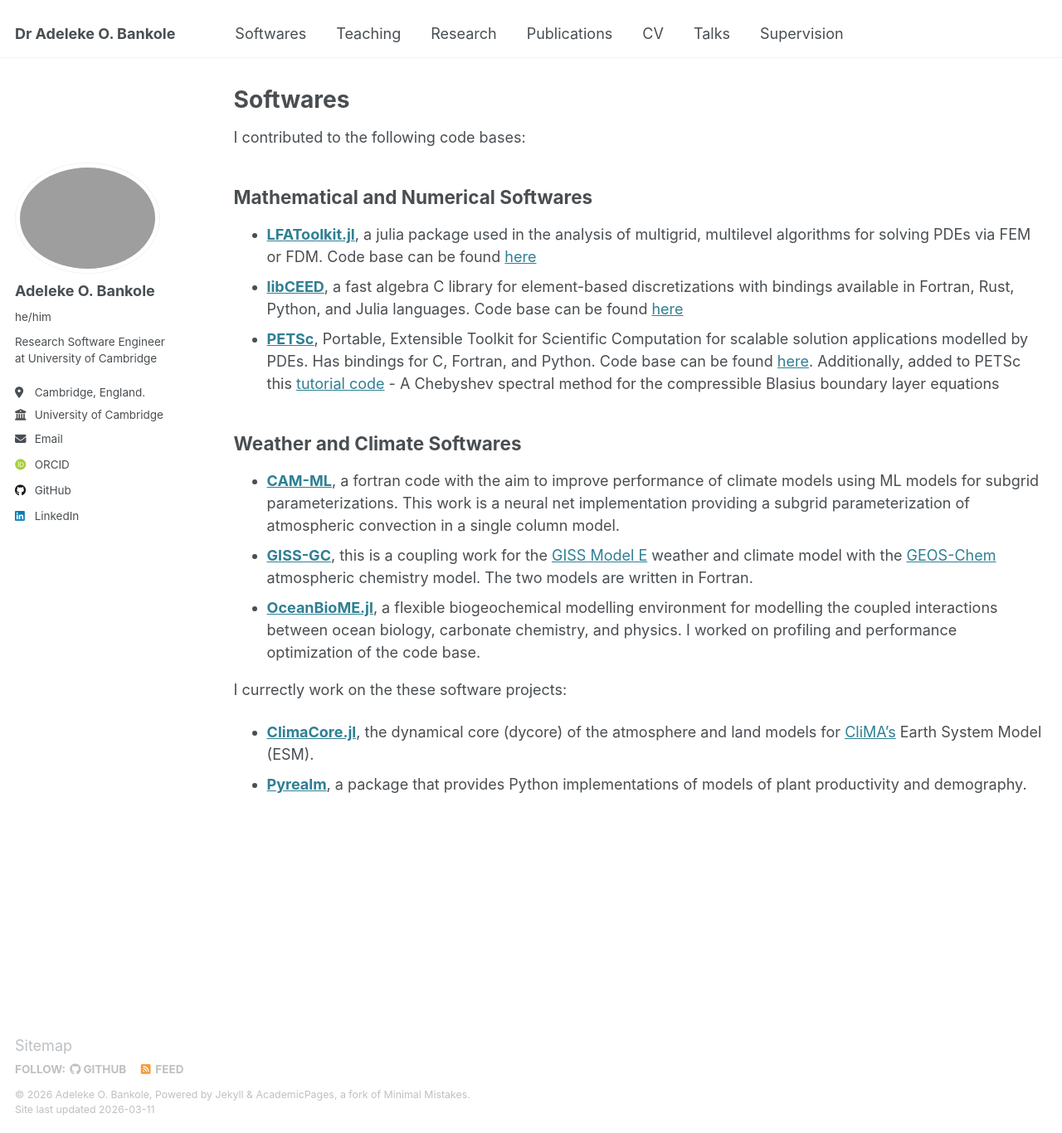
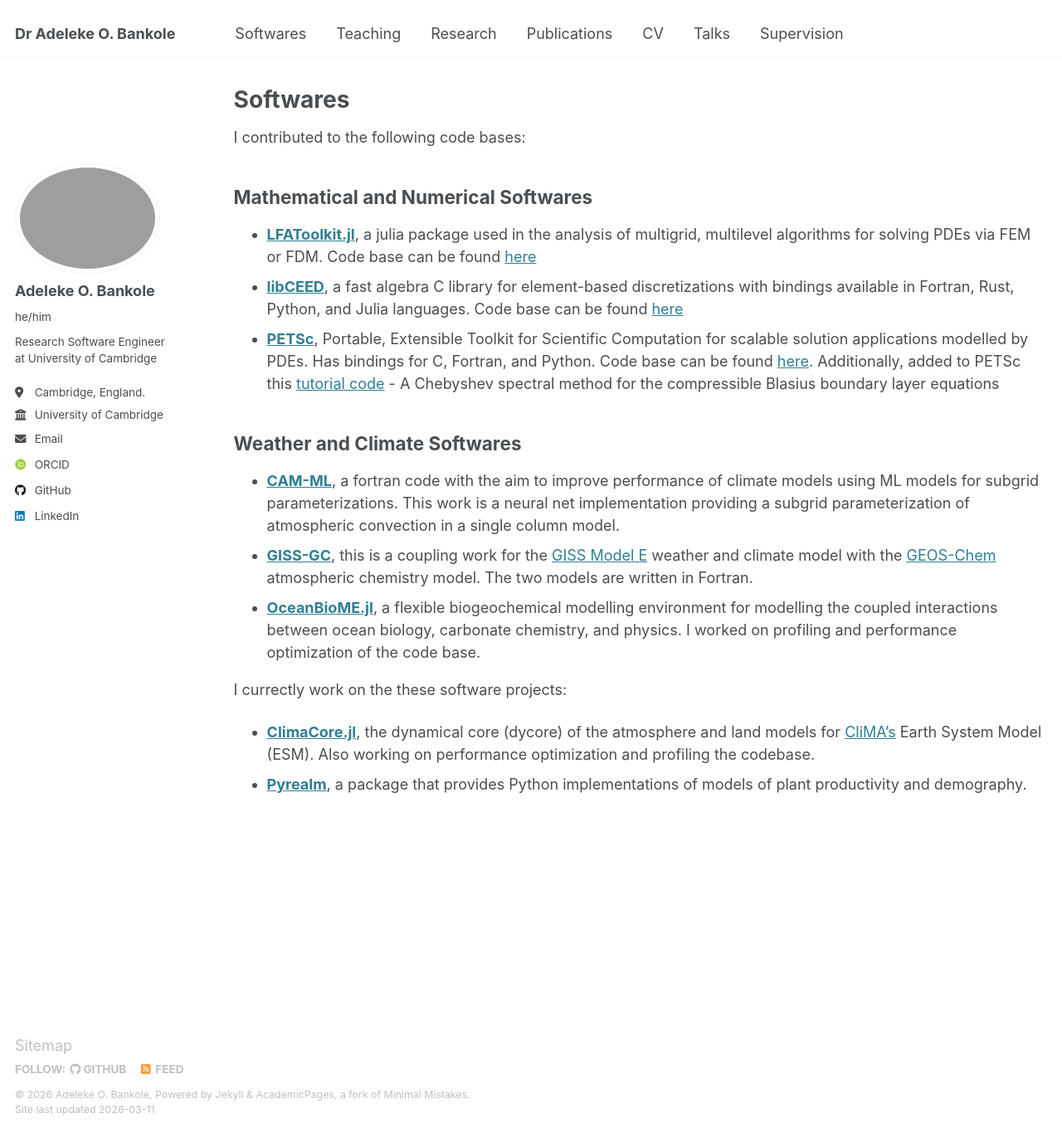
Before and after one commit to AdelekeBankole/adelekebankole.github.io, a Jekyll site: the page built from _softwares/softwares.md, in a window 1280 px wide and 1366 px high. Shown: the whole window at 83% size. Built offline with Jekyll 4.4.1, drawn with Linux system fonts in a browser that asks for light colours; some web fonts are replaced.

Commit message:
Update ClimaCore.jl project description
Added details about performance optimization work on ClimaCore.jl.

```diff
--- a/_softwares/softwares.md
+++ b/_softwares/softwares.md
@@ -18,5 +18,5 @@ I contributed to the following code bases:
 * [**OceanBioME.jl**](https://github.com/OceanBioME/OceanBioME.jl), a flexible biogeochemical modelling environment for modelling the coupled interactions between ocean biology, carbonate chemistry, and physics. I worked on profiling and performance optimization of the code base.
 
 I currectly work on the these software projects:
-* [**ClimaCore.jl**](https://github.com/CliMA/ClimaCore.jl), the dynamical core (dycore) of the atmosphere and land models for [CliMA's](https://clima.caltech.edu) Earth System Model (ESM).
+* [**ClimaCore.jl**](https://github.com/CliMA/ClimaCore.jl), the dynamical core (dycore) of the atmosphere and land models for [CliMA's](https://clima.caltech.edu) Earth System Model (ESM). Also working on performance optimization and profiling the codebase.
 * [**Pyrealm**](https://github.com/ImperialCollegeLondon/pyrealm), a package that provides Python implementations of models of plant productivity and demography.
```
